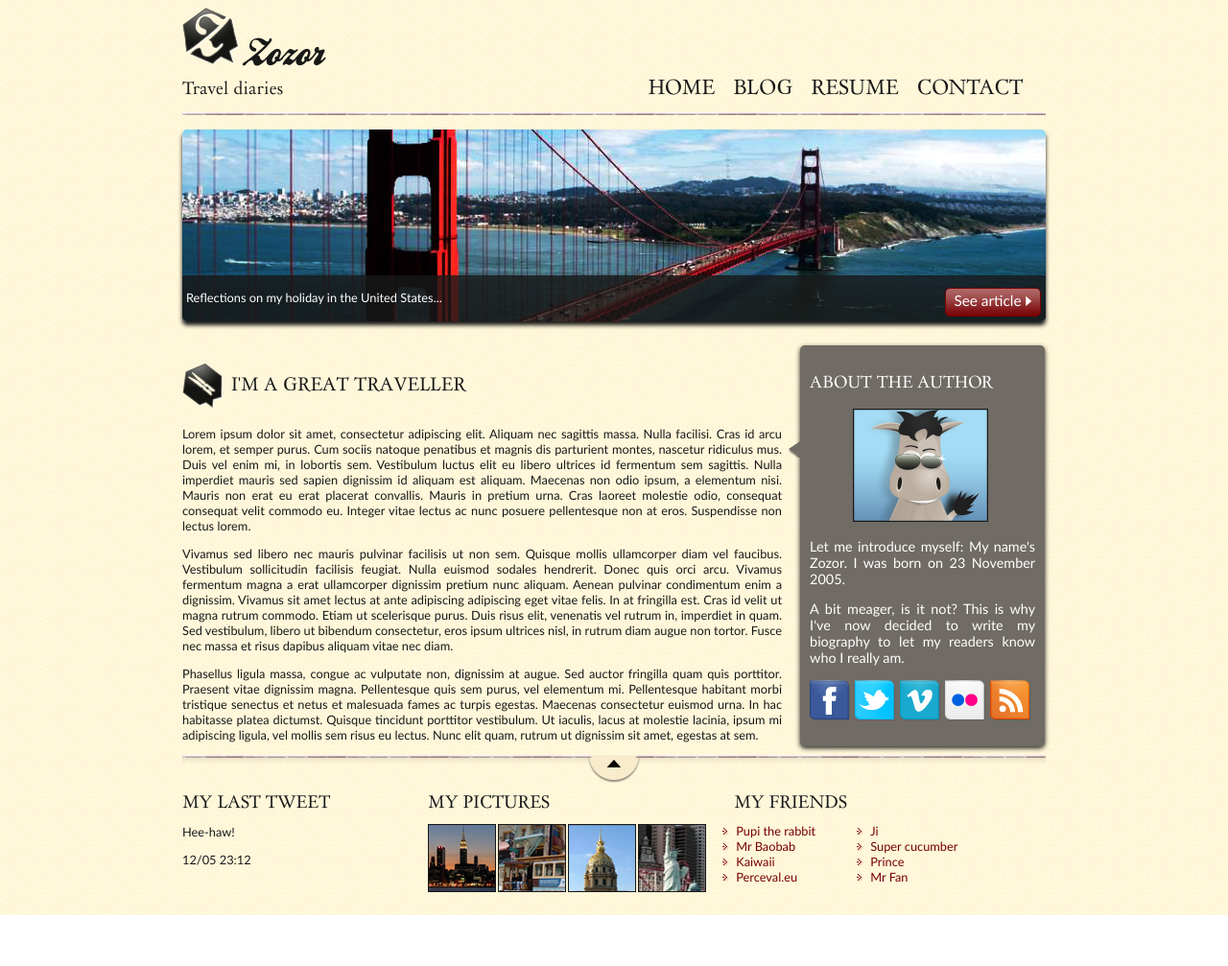
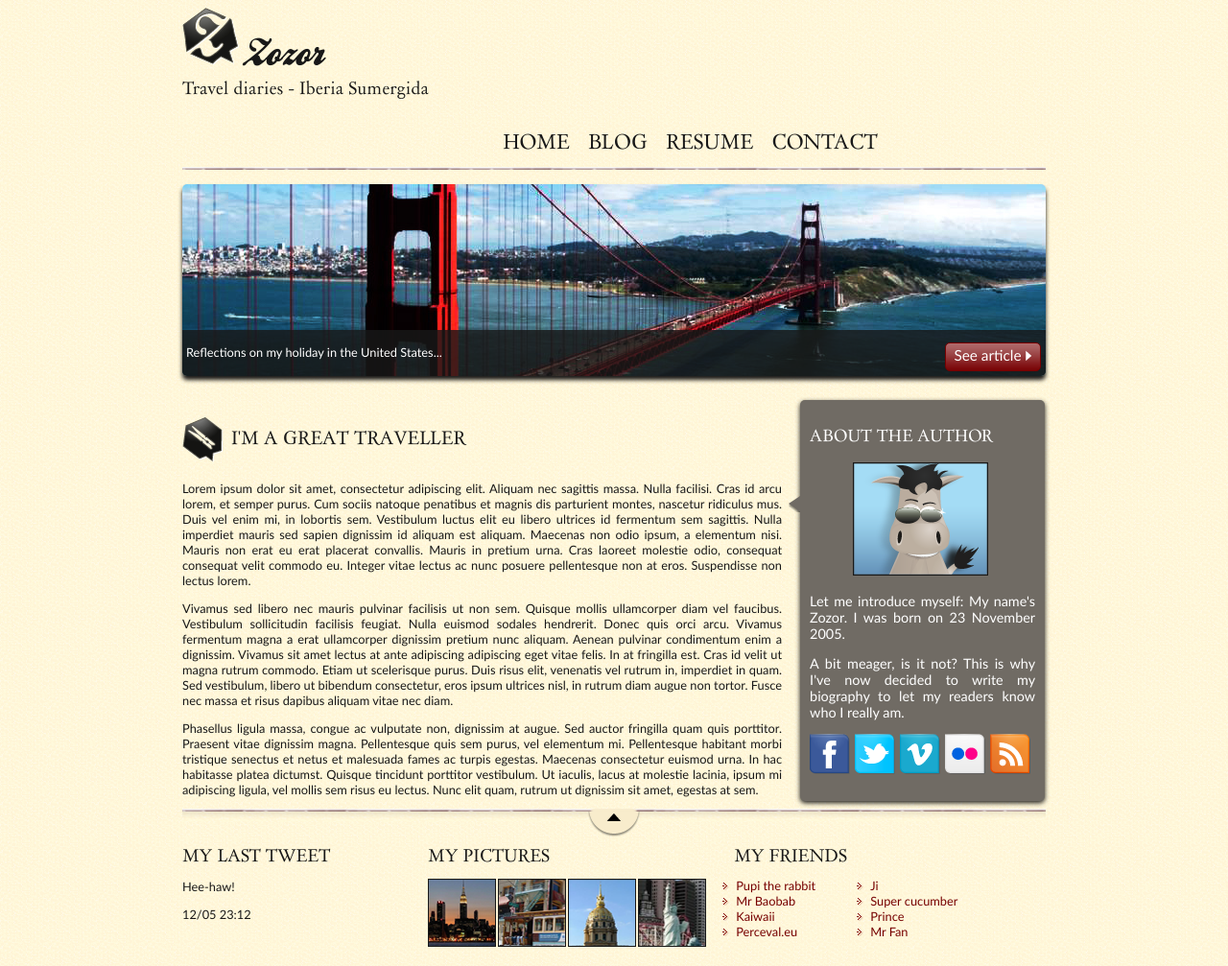
Before and after one commit to FernandoIESPacoMolla/nuevo, a plain HTML site: page index.html in a window 1280 px wide. Shown: the top 1007 px of the page at 96% size. Before the commit the page ends 954 px from the top, so only its background shows below. Drawn offline with Linux system fonts and the light colour scheme.

Commit message:
Modificación del archivo index.html

```diff
--- a/index.html
+++ b/index.html
@@ -19,7 +19,7 @@
                 <div id="main_title">
                     <img src="images/zozor_logo.png" alt="Zozor logo" id="logo" />
                     <h1>Zozor</h1>
-                    <h2>Travel diaries</h2>
+                    <h2>Travel diaries - Iberia Sumergida</h2>
                 </div>
 
                 <nav>
```
